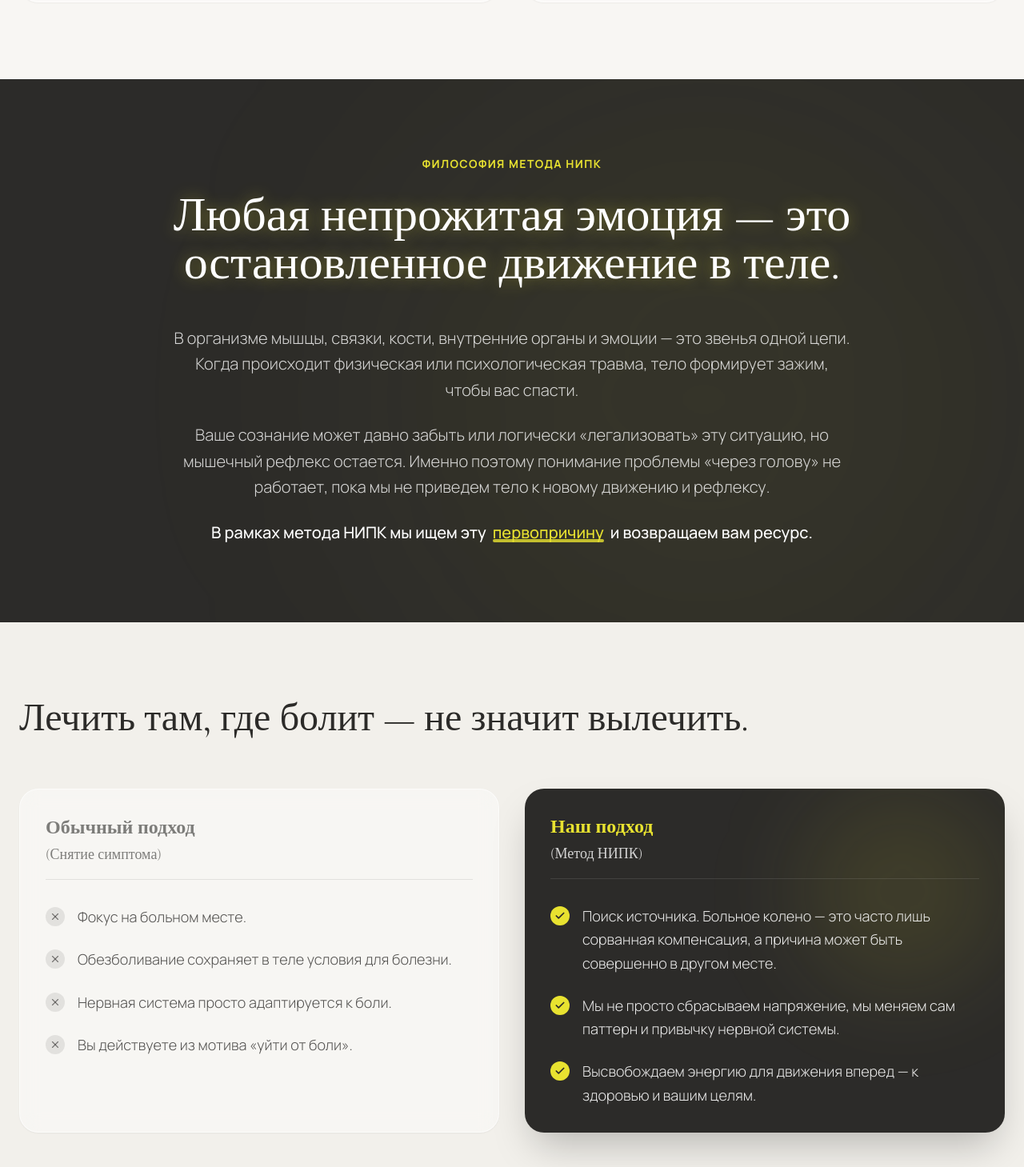
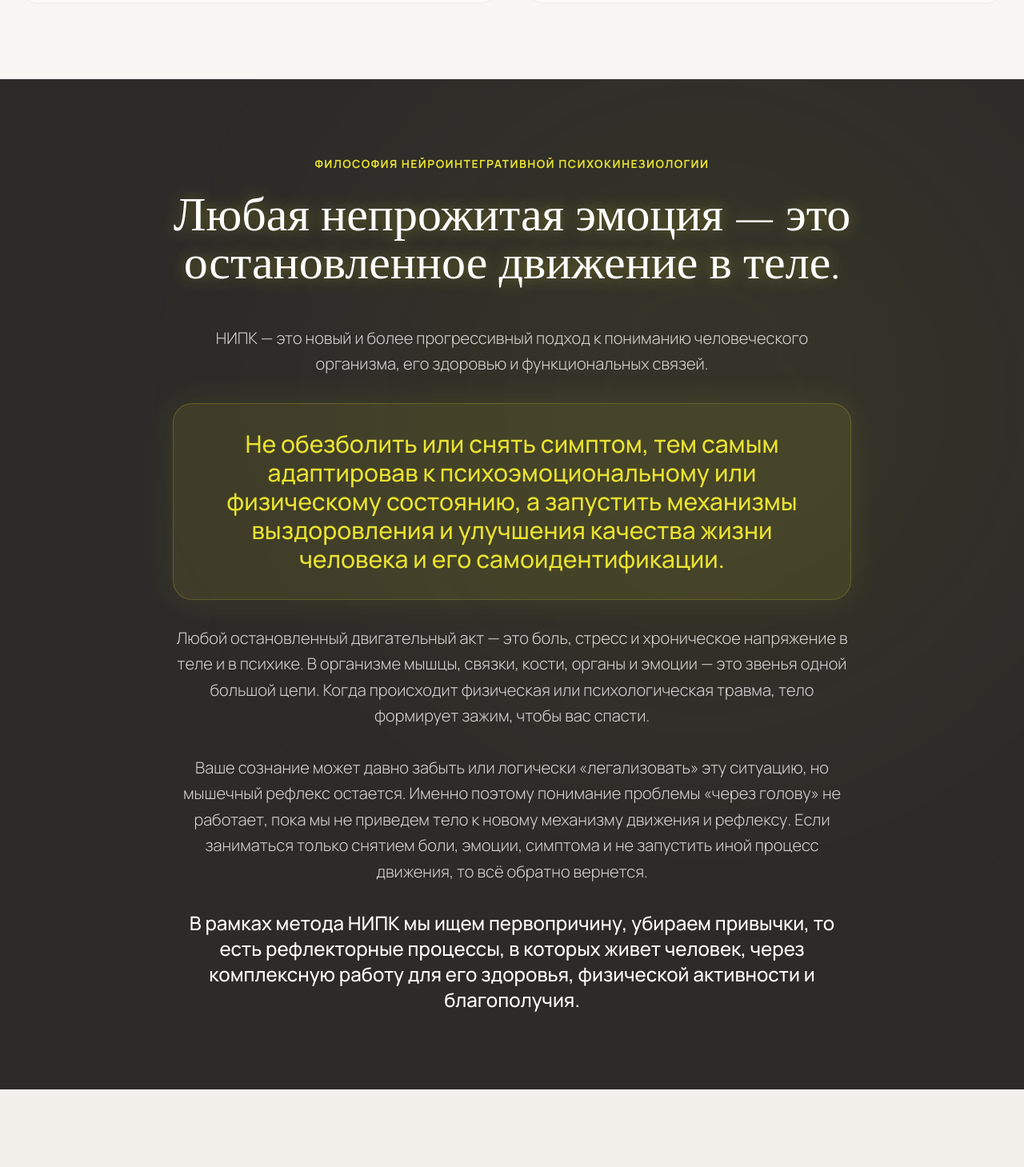
Before and after one commit to glebastashev/kinesio_site, a React (Vite) app: page / in a window 1280 px wide. Shown: the part 4147-5606 px from the top of the page at 80% size. Built offline with nearby package versions, Linux system fonts and the light colour scheme.

Commit message:
Update Philosophy section with new comprehensive text

```diff
--- a/src/components/sections/Philosophy.tsx
+++ b/src/components/sections/Philosophy.tsx
@@ -10,21 +10,33 @@ export const Philosophy = () => {
       <div className="max-w-4xl mx-auto px-6">
         <div className="text-center relative z-10">
           <FadeIn>
-          <span className="text-accent-yellow tracking-widest uppercase text-sm font-bold mb-6 block">Философия метода НИПК</span>
+            <span className="text-accent-yellow tracking-widest uppercase text-sm font-bold mb-6 block">
+              Философия Нейроинтегративной психокинезиологии
+            </span>
             <h2 className="text-4xl md:text-5xl lg:text-6xl leading-tight mb-12 font-serif text-glow">
               Любая непрожитая эмоция — это остановленное движение в теле.
             </h2>
           </FadeIn>
 
-        <FadeIn delay={0.2} className="space-y-6 text-xl text-white/80 font-light leading-relaxed text-left md:text-center mx-auto">
+          <FadeIn delay={0.2} className="space-y-8 text-xl text-white/80 font-light leading-relaxed text-left md:text-center mx-auto max-w-4xl">
             <p>
-            В организме мышцы, связки, кости, внутренние органы и эмоции — это звенья одной цепи. Когда происходит физическая или психологическая травма, тело формирует зажим, чтобы вас спасти.
+              НИПК — это новый и более прогрессивный подход к пониманию человеческого организма, его здоровью и функциональных связей.
             </p>
+
+            <div className="p-8 my-10 rounded-3xl bg-accent-yellow/10 border border-accent-yellow/20 text-accent-yellow font-medium text-2xl md:text-3xl leading-snug shadow-[0_0_40px_rgba(232,226,48,0.1)]">
+              Не обезболить или снять симптом, тем самым адаптировав к психоэмоциональному или физическому состоянию, а запустить механизмы выздоровления и улучшения качества жизни человека и его самоидентификации.
+            </div>
+
             <p>
-            Ваше сознание может давно забыть или логически «легализовать» эту ситуацию, но мышечный рефлекс остается. Именно поэтому понимание проблемы «через голову» не работает, пока мы не приведем тело к новому движению и рефлексу.
+              Любой остановленный двигательный акт — это боль, стресс и хроническое напряжение в теле и в психике. В организме мышцы, связки, кости, органы и эмоции — это звенья одной большой цепи. Когда происходит физическая или психологическая травма, тело формирует зажим, чтобы вас спасти.
             </p>
-          <p className="font-medium text-white">
-            В рамках метода НИПК мы ищем эту <span className="text-accent-yellow relative inline-block mx-1">первопричину<div className="absolute bottom-1 left-0 w-full h-1 bg-accent-yellow/80 rounded-sm" /></span> и возвращаем вам ресурс.
+
+            <p>
+              Ваше сознание может давно забыть или логически «легализовать» эту ситуацию, но мышечный рефлекс остается. Именно поэтому понимание проблемы «через голову» не работает, пока мы не приведем тело к новому механизму движения и рефлексу. Если заниматься только снятием боли, эмоции, симптома и не запустить иной процесс движения, то всё обратно вернется.
+            </p>
+
+            <p className="font-medium text-white text-2xl mt-8">
+              В рамках метода НИПК мы ищем первопричину, убираем привычки, то есть рефлекторные процессы, в которых живет человек, через комплексную работу для его здоровья, физической активности и благополучия.
             </p>
           </FadeIn>
         </div>
```
Lines whose indentation alone changed are shown as unchanged.
